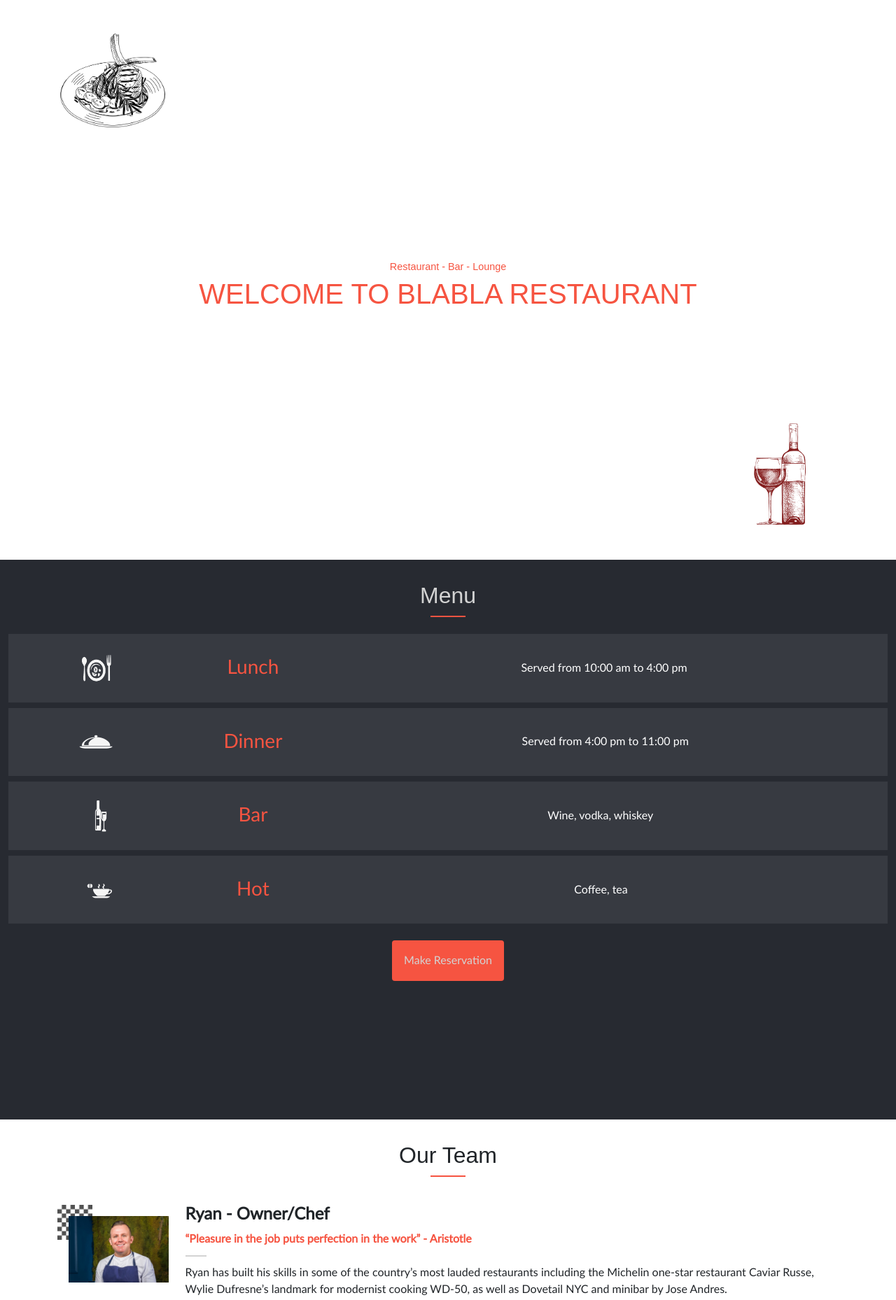
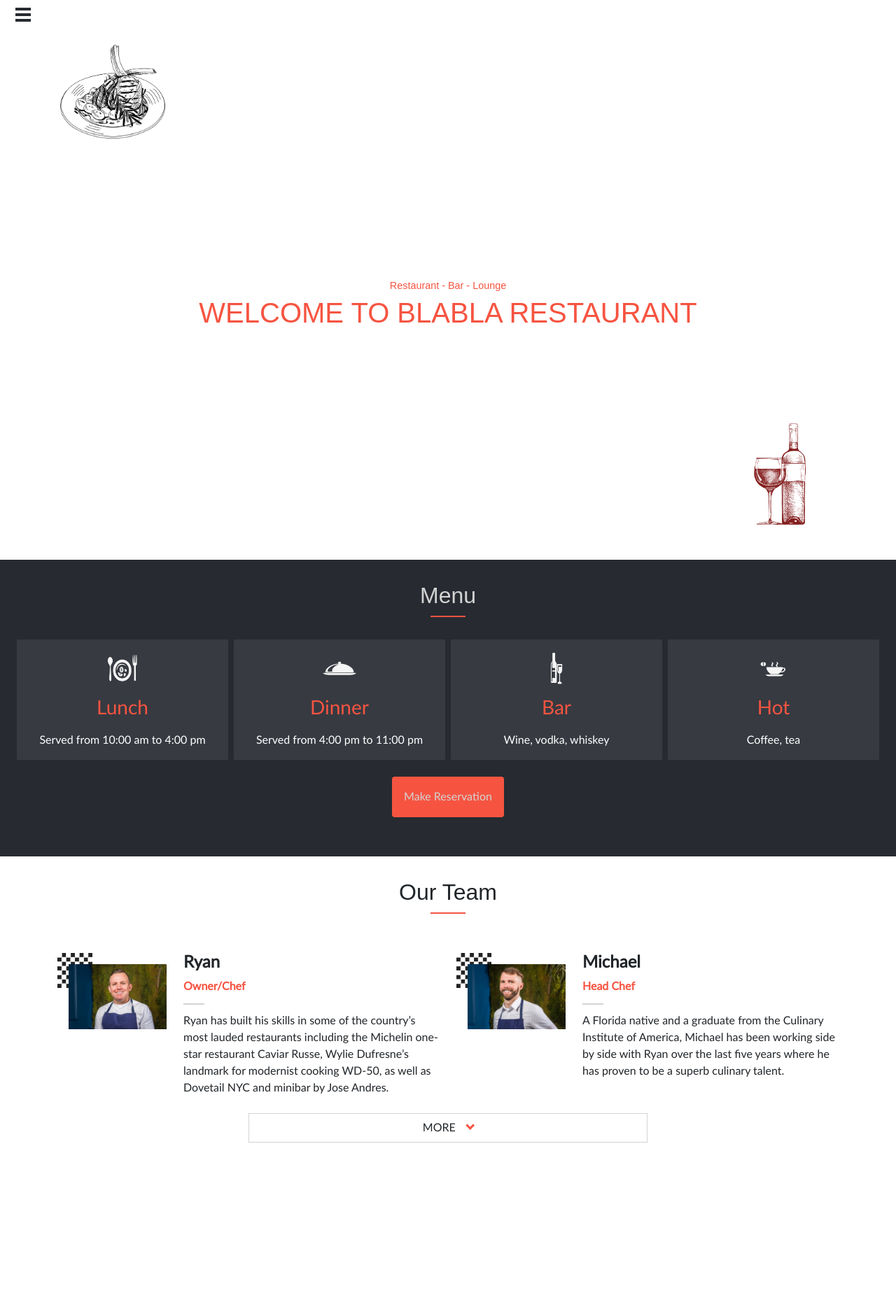
Before and after one commit to damdafayton/restaurant, a website: page index.html in a window 1280 px wide. Shown: the top 1858 px of the page at 70% size. After the commit the page ends 1689 px from the top, so only its background shows below. Drawn offline with Linux system fonts and the light colour scheme; files whose address does not match are found by name; a web font is replaced by a local one.

Commit message:
Add desktop pages and nav menu

```diff
--- a/css/style.scss
+++ b/css/style.scss
@@ -3,6 +3,7 @@ $df-r-orange: #f65441;
 $df-r-gray: #d3d3d3;
 $df-r-card: #373a41;
 $team-img-height: 95px;
+$team-img-width: 140px;
 
 @font-face {
     font-family: df-cocogoose;
@@ -60,6 +61,73 @@ a {
     text-decoration: inherit;
 }
 
+header {
+    z-index: 120;
+    position: fixed;
+    width: 100%;
+    background-color: white;
+    padding: 0.7rem;
+    #burger-container {
+        z-index: 130;
+        position: relative;
+        width: 22px;
+        margin-left: 0.7rem;
+        // margin-top: 0.8rem;
+        cursor: pointer;
+
+        .burger-line {
+            border-bottom: 4px solid #272a31;
+            margin-bottom: 0.24rem;
+            transition: all 0.5s;
+        }
+
+        .open {
+            transition: transform 1s;
+            &:nth-child(1) {
+                transform: rotate(45deg);
+                transform-origin: left;
+            }
+            &:nth-child(2) {
+                opacity: 0;
+            }
+            &:nth-child(3) {
+                transform: rotate(-45deg);
+                transform-origin: left;
+            }
+        }
+    }
+    nav {
+        transition: all 0.5s;
+        z-index: 110;
+        // display: none;
+        position: absolute;
+        top: 0;
+        height: 100vh;
+        left: 0;
+        right: 0;
+        background-color: white;
+        align-items: center;
+        display: flex;
+        justify-content: center;
+        flex-direction: column;
+        margin-left: 120vw;
+        a {
+            font-weight: 600;
+            font-size: 2rem;
+            white-space: nowrap;
+            margin-bottom: 1rem;
+        }
+    }
+    .ms-0 {
+        transition: all 1s;
+    }
+}
+
+footer > img {
+    width: 100px;
+    margin-right: 2rem;
+}
+
 .h2-wrapper {
     justify-content: center;
     display: flex;
@@ -78,7 +146,7 @@ a {
 
         &:nth-child(2) {
             left: 1rem;
-            top: 3rem;
+            top: 4rem;
         }
     }
 }
@@ -91,6 +159,7 @@ a {
         font-family: df-lato, sans-serif;
         background-color: $df-r-card;
         padding: 1rem 1.3rem;
+        height: 100%;
 
         h3 {
             color: $df-r-orange;
@@ -112,7 +181,7 @@ a {
     width: 50px;
     align-self: center;
     margin-top: 0.6rem;
-    margin-bottom: 1rem;
+    margin-bottom: 2rem;
 }
 
 .line-gray {
@@ -127,7 +196,7 @@ a {
     background-color: $df-r-orange;
     color: $df-r-gray;
     padding: 1rem;
-    margin: 1rem;
+    margin: 1.5rem;
 }
 
 .text-orange {
@@ -135,7 +204,8 @@ a {
 }
 
 .photo-team {
-    height: $team-img-height;
+    // height: $team-img-height;
+    width: $team-img-width;
     // padding: 0.8rem;
     align-self: start;
 }
@@ -150,6 +220,8 @@ a {
 
 .more {
     border: 1px solid $df-r-gray;
+    margin: 1.5rem;
+    cursor: pointer;
 
     span {
         padding: 0.2rem;
@@ -208,4 +280,11 @@ $arrow-border: 3px solid $df-r-orange;
     left: 0;
     top: 0;
     z-index: 0;
+    filter: contrast(2);
 }
+
+@media screen and (min-width: 576px) {
+    section:not(.vh100) {
+        min-height: auto;
+    }
+}
--- a/index.html
+++ b/index.html
@@ -11,7 +11,10 @@
 </head>
 
 <body>
-    <section id="welcome" class="container d-flex flex-column justify-content-center position-relative">
+    <header>
+    </header>
+    <main>
+        <section id="welcome" class="vh100 container d-flex flex-column justify-content-center position-relative">
             <h1>
                 <span>Restaurant - Bar - Lounge</span><br>
                 WELCOME TO BLABLA RESTAURANT
@@ -20,31 +23,45 @@
             <img src="./images/wine-glass-red-wine-wine-cocktail-champagne-drink-wine-d3d72936183c1a59da94eb28e13d3e17.png"
                 alt="background image 2">
         </section>
-    <section id="menu" class="container-fluid gap-2">
+        <section id="menu" class="container-fluid px-4">
             <div class="h2-wrapper">
                 <h2>Menu
                 </h2>
                 <div class="line"></div>
             </div>
-        <div class="card-menu d-flex align-items-center justify-content-around">
+            <div class="g-2 row row-cols-1 row-cols-sm-2 row-cols-md-4">
+                <div class="col">
+                    <div
+                        class="card-menu d-flex align-items-center justify-content-around justify-content-sm-start flex-sm-column">
                         <img class="menu-icons" src="./images/lunch-3.png" alt="lunch icon">
                         <h3 class="my-3">Lunch</h3>
-            <p class="col-6">Served from 10:00 am to 4:00 pm</p>
+                        <p class="col-6 col-sm-12">Served from 10:00 am to 4:00 pm</p>
                     </div>
-        <div class="card-menu d-flex align-items-center justify-content-around">
+                </div>
+                <div class="col">
+                    <div
+                        class="card-menu d-flex align-items-center justify-content-around justify-content-sm-start flex-sm-column">
                         <img class="menu-icons" src="./images/dinner-3.png" alt="lunch icon">
                         <h3 class="my-3">Dinner</h3>
-            <p class="col-6">Served from 4:00 pm to 11:00 pm</p>
+                        <p class="col-6 col-sm-12">Served from 4:00 pm to 11:00 pm</p>
                     </div>
-        <div class="card-menu d-flex align-items-center justify-content-around">
+                </div>
+                <div class="col">
+                    <div
+                        class="card-menu d-flex align-items-center justify-content-around justify-content-sm-start flex-sm-column">
                         <img class="menu-icons" src="./images/bar-3.png" alt="lunch icon">
                         <h3 class="my-3">Bar</h3>
-            <p class="col-6">Wine, vodka, whiskey</p>
+                        <p class="col-6 col-sm-12">Wine, vodka, whiskey</p>
                     </div>
-        <div class="card-menu d-flex align-items-center justify-content-around">
+                </div>
+                <div class="col">
+                    <div
+                        class="card-menu d-flex align-items-center justify-content-around justify-content-sm-start flex-sm-column">
                         <img class="menu-icons" src="./images/hot-3.png" alt="lunch icon">
                         <h3 class="my-3">Hot</h3>
-            <p class="col-6">Coffee, tea</p>
+                        <p class="col-6 col-sm-12">Coffee, tea</p>
+                    </div>
+                </div>
             </div>
             <button class="btn btn-orange">Make Reservation</button>
         </section>
@@ -53,8 +70,11 @@
                 <h2>Our Team</h2>
                 <div class="line"></div>
             </a>
+            <div class="gy-4 gx-4 row row-cols-1 row-cols-md-2 justify-content-center" id="team-members"></div>
         </section>
+    </main>
     <script src="js/main.js"></script>
+    <script src="js/navbar.js"></script>
 </body>
 
 </html>
--- a/js/main.js
+++ b/js/main.js
@@ -1,23 +1,32 @@
 const teamObj = {
     1: {
         image: './images/chef.jfif',
-        title: 'Ryan - Owner/Chef',
-        slogan: '“Pleasure in the job puts perfection in the work” - Aristotle',
+        name: 'Ryan',
+        title: 'Owner/Chef',
         description: `Ryan has built his skills in some of the country’s most lauded restaurants including the Michelin
         one-star restaurant Caviar Russe, Wylie Dufresne’s landmark for modernist cooking WD-50, as well as
         Dovetail NYC and minibar by Jose Andres.`,
     },
     2: {
         image: './images/head-chef.jfif',
-        title: 'Michael - Head Chef',
-        slogan: '“The belly rules the mind.” - Spanish Proverb',
+        name: 'Michael',
+        title: 'Head Chef',
         description: `A Florida native and a graduate from the Culinary Institute of America, Michael has been working side
         by side with Ryan over the last five years where he has proven to be a superb culinary talent.`,
     },
+    3: {
+        image: './images/beverage.jpg',
+        name: 'Will',
+        title: 'Beverage Director'
+    },
+    4: {
+        image: './images/event.jfif',
+        name: 'Jessica',
+        title: 'Events Director'
+    }
 };
 
-const team = document.querySelector('#team');
-const moreBtn = '<div class="more p-2">MORE<span class="arrow mx-3"></span></div>';
+const team = document.querySelector('#team-members');
 
 // Add team members to section
 Object.keys(teamObj).forEach((member) => {
@@ -30,18 +39,35 @@ Object.keys(teamObj).forEach((member) => {
         </div>
         </div>
         <div class="d-flex flex-column text-start">
-            <h3 class="fw-bold fs-4">${teamObj[member].title}</h3>
-            <p class="text-orange fw-bold">${teamObj[member].slogan}</p>
+            <h3 class="fw-bold fs-4">${teamObj[member].name}</h3>
+            <p class="text-orange fw-bold">${teamObj[member].title}</p>
             <div class="line line-gray"></div>
-            <p>${teamObj[member].description}</p>
+            <p>${teamObj[member].description || ''}</p>
         </div>`;
     div.classList.add('card-team', 'd-flex', 'gap-2');
-    team.appendChild(div);
+    team && team.appendChild(div);
 });
 
-// Add button
 if (document.location.pathname.includes('index.html')) {
-    team.innerHTML += moreBtn;
+    // Hide team members
+    const cardTeam = document.querySelectorAll('.card-team')
+    cardTeam.forEach((card, i) => {
+        if (i >= 2) {
+            card.classList.add('d-none')
+        }
+    })
+
+    // Add load more button
+    const moreBtn = document.createElement('div')
+    moreBtn.classList.add('more', 'p-2')
+    moreBtn.innerHTML = 'MORE<span class="arrow ms-3"></span>'
+    moreBtn.addEventListener('click', () => {
+        cardTeam.forEach(card => {
+            card.classList.remove('d-none')
+        })
+        moreBtn.classList.add('d-none')
+    })
+    team.appendChild(moreBtn)
 } else if (document.location.pathname.includes('about')) {
     // Add image blur classes
     const cardTeam = document.querySelectorAll('.card-team');
--- /dev/null
+++ b/js/navbar.js
@@ -0,0 +1,33 @@
+// Add navbar
+const body = document.querySelector('body')
+body.firstElementChild.innerHTML = `
+        <div id="burger-container">
+            <div class="burger-line"></div>
+            <div class="burger-line"></div>
+            <div class="burger-line"></div>
+        </div>
+        <nav>
+            <a href="index.html">Home</a>
+            <a href="about.html">About Us</a>
+        </nav>
+        `
+
+// Set page top padding
+const navBarY = body.firstElementChild.clientHeight
+const padding = navBarY + 40
+const firstSection = document.querySelector('section')
+firstSection.style.paddingTop = padding + 'px'
+
+// Burger button controls
+const burgerContainer = document.querySelector('#burger-container')
+const nav = document.querySelector('nav')
+const burgerLines = document.querySelectorAll('.burger-line')
+
+function toggleNavBar() {
+    nav.classList.toggle('ms-0')
+    burgerLines.forEach(line => {
+        line.classList.toggle('open')
+    })
+}
+
+burgerContainer.addEventListener('click', toggleNavBar)
```
Also changed, not shown: about.html (+8 -2 lines), menu.html (added, +23 -0 lines), try.html (added, +36 -0 lines), css/style.css, images/beverage.jpg (added), images/event.jfif (added), 1 other file. Lines whose indentation alone changed are shown as unchanged.
